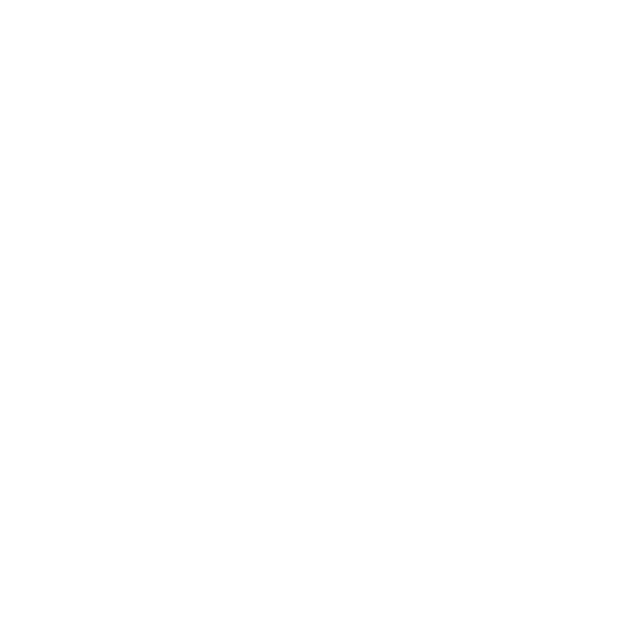
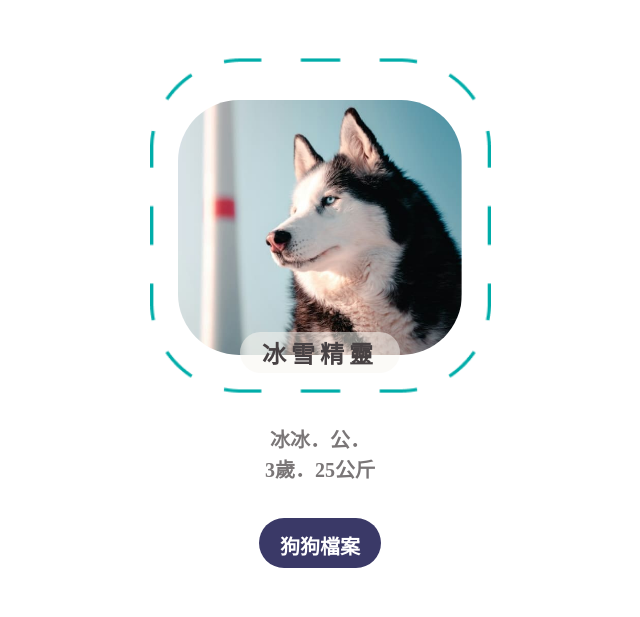
Before and after one commit to Hsuan1128/vue_homework, a plain HTML site: page vue_homework.html in a window 1280 px wide. Shown: the whole page, without its empty margins (320-960 px from the left). Drawn offline with Linux system fonts and the light colour scheme.

Commit message:
2024.01.03 新增css跟html內容

```diff
--- /dev/null
+++ b/style.css
@@ -0,0 +1,90 @@
+body{
+    margin-top: 100px;
+}
+.filter-item{
+    width: 54%;
+    min-width: 1100px;
+    margin: auto;
+    display: flex;
+    flex-wrap: wrap;
+    justify-content: center;
+    row-gap: 30px;
+    column-gap: 30px;
+}
+.filter-item-dog{
+    width: 31%;
+    position: relative;
+    display: flex;
+    flex-direction: column;
+    align-items: center;
+    margin-bottom: 30px;
+    text-decoration: none;
+}
+.item-dog-pic{
+    width: 100%;
+    margin-bottom: 50px;
+    display: flex;
+    flex-direction: column;
+    align-items: center;
+    position: relative;
+}
+.dog-pic-img{
+    width: 83%;
+    height: 255px;
+    border-radius: 61px;
+    overflow: hidden;
+    position: relative;
+}
+.dog-pic-img img{
+    width: 100%;
+}
+.dog-pic-dotted{
+    width: 100%;
+    transform: scaleY(0.98);
+    position: absolute;
+    top: -45px;
+}
+.dog-pic-dotted img{
+    width: 100%;
+}
+.item-dog-nickname{
+    display: flex;
+    justify-content: center;
+    align-items: center;
+    width: 160px;
+    height: 41px;
+    background-color: #F7F6F188;
+    border-radius: 154px;
+    position: absolute;
+    top: 48%;
+    transition: 0.3s;
+}
+.item-dog-nickname span{
+    font-size: 24px;
+    font-weight: bold;
+    letter-spacing: 5px;
+    color: #474143;
+}
+.item-dog-introduce{
+    font-size: 20px;
+    font-weight: bold;
+    text-align: center;
+    margin-bottom: 16px;
+    line-height: 30px;
+    color: #7A7677;
+    transition: 0.3s;
+}
+.filter-item-h2{
+    display: block;
+    width: 122px;
+    height: 50px;
+    border-radius: 50px;
+    background-color:#3A3967;
+    font-size: 20px;
+    font-weight: bold;
+    color: #ffffff;
+    text-align: center;
+    box-sizing: border-box;
+    padding-top: 13px;
+    transition: 0.3s;
+}
--- a/vue_homework.html
+++ b/vue_homework.html
@@ -4,8 +4,28 @@
     <meta charset="UTF-8" />
     <meta name="viewport" content="width=device-width, initial-scale=1.0" />
     <title>Miss Dog</title>
+    <link rel="stylesheet" href="style.css">
   </head>
   <body>
-    <h1></h1>
+    <div class="filter-item">
+      <div class="filter-item-dog" id="item-dog-01">
+        <div class="item-dog-pic">
+          <div class="dog-pic-img">
+              <img src="pic/dog-pic-img1.jpg" alt="狗狗照片" class="dog-pic-img-1" id="dog-pic-img-01">
+          </div>
+
+          <div class="dog-pic-dotted">
+              <img src="pic/dog-pic-dotted.png" alt="虛線裝飾">
+          </div>
+
+        </div>
+
+        <div class="item-dog-nickname" ><span id="item-dog-nickname01">冰雪精靈</span></div>
+
+        <p class="item-dog-introduce" id="item-dog-introduce01">冰冰．公．<br>3歲．25公斤</p>
+
+        <h2 class="filter-item-h2" id="filter-item-h201">狗狗檔案</h2>
+      </div>
+    </div>
   </body>
 </html>
```
Also changed, not shown: pic/dog-pic-dotted.png (added), pic/dog-pic-img1.jpg (added).
